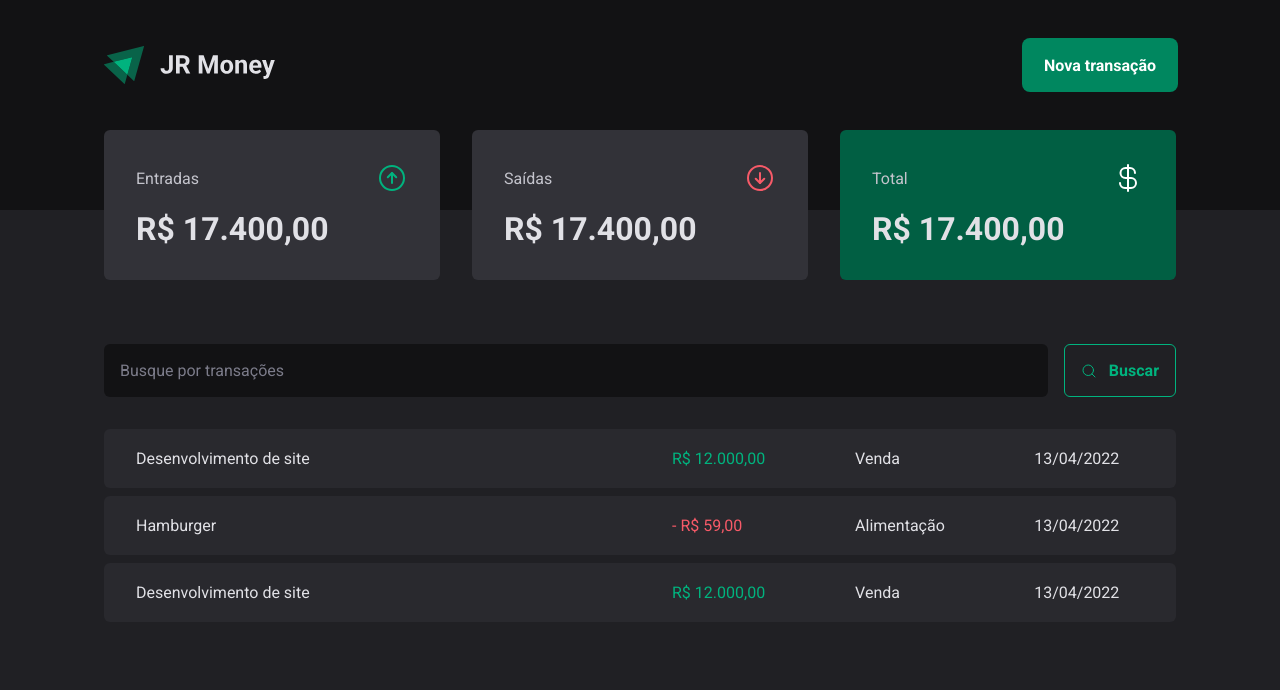
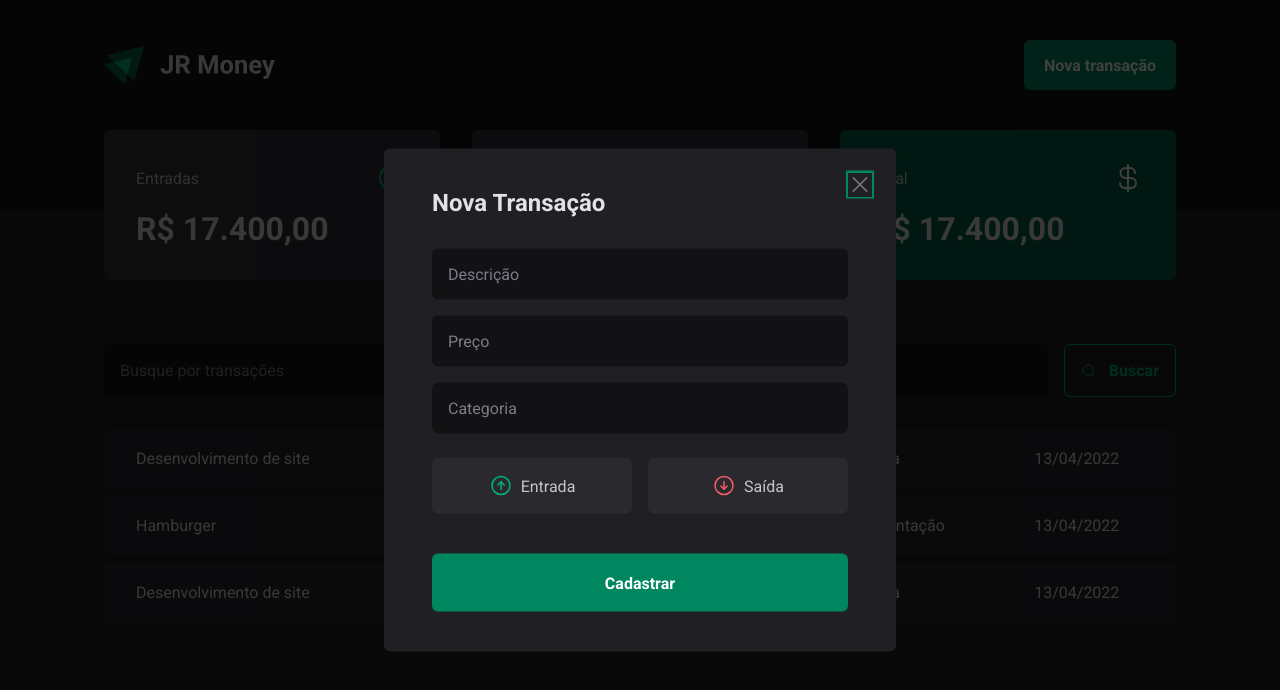
Before and after one commit to josiasroberto/03-jr-money, a React (Vite) app: page / in a window 1280 px wide. Both pictures are taken after a click on the button "Nova transação". Shown: the top 690 px of the page. Built offline with nearby package versions, Linux system fonts and the light colour scheme.

Commit message:
Create NewTransactionModal
Add favicon

```diff
--- a/index.html
+++ b/index.html
@@ -6,7 +6,7 @@
     <link rel="preconnect" href="https://fonts.googleapis.com" />
     <link rel="preconnect" href="https://fonts.gstatic.com" crossorigin />
 
-    <link rel="icon" type="image/svg+xml" href="/vite.svg" />
+    <link rel="icon" type="image/png" href="/IgniteSimbol.png" />
     <meta name="viewport" content="width=device-width, initial-scale=1.0" />
 
 
--- a/package.json
+++ b/package.json
@@ -10,6 +10,8 @@
     "preview": "vite preview"
   },
   "dependencies": {
+    "@radix-ui/react-dialog": "^1.0.4",
+    "@radix-ui/react-radio-group": "^1.1.3",
     "phosphor-react": "^1.4.1",
     "react": "^18.2.0",
     "react-dom": "^18.2.0",
--- a/src/components/Header/index.tsx
+++ b/src/components/Header/index.tsx
@@ -1,13 +1,22 @@
 import { HeaderContainer, HeaderContent, NewTransactionButton } from './styles'
+import * as Dialog from '@radix-ui/react-dialog'
 
 import logoImg from '../../assets/logo.svg'
+import { NewTransactionModal } from '../NewTransactionModal'
 
 export function Header() {
   return (
     <HeaderContainer>
       <HeaderContent>
         <img src={logoImg} alt="" />
-        <NewTransactionButton>Nova transação</NewTransactionButton>
+
+        <Dialog.Root>
+          <Dialog.Trigger asChild>
+            <NewTransactionButton>Nova transação</NewTransactionButton>
+          </Dialog.Trigger>
+
+          <NewTransactionModal />
+        </Dialog.Root>
       </HeaderContent>
     </HeaderContainer>
   )
--- /dev/null
+++ b/src/components/NewTransactionModal/index.tsx
@@ -0,0 +1,44 @@
+import * as Dialog from '@radix-ui/react-dialog'
+
+import {
+  CloseButton,
+  Content,
+  Overlay,
+  TransactionType,
+  TransactionTypeButton,
+} from './styles'
+import { ArrowCircleDown, ArrowCircleUp, X } from 'phosphor-react'
+
+export function NewTransactionModal() {
+  return (
+    <Dialog.Portal>
+      <Overlay />
+      <Content>
+        <Dialog.Title>Nova Transação</Dialog.Title>
+        <CloseButton>
+          <X size={24} />
+        </CloseButton>
+
+        <form action="">
+          <input type="text" placeholder="Descrição" required />
+          <input type="number" placeholder="Preço" required />
+          <input type="text" placeholder="Categoria" required />
+
+          <TransactionType>
+            <TransactionTypeButton $variant="income" value="income">
+              <ArrowCircleUp size={24} />
+              Entrada
+            </TransactionTypeButton>
+
+            <TransactionTypeButton $variant="outcome" value="outcome">
+              <ArrowCircleDown size={24} />
+              Saída
+            </TransactionTypeButton>
+          </TransactionType>
+
+          <button type="submit">Cadastrar</button>
+        </form>
+      </Content>
+    </Dialog.Portal>
+  )
+}
--- /dev/null
+++ b/src/components/NewTransactionModal/styles.ts
@@ -0,0 +1,118 @@
+import { styled } from 'styled-components'
+import * as Dialog from '@radix-ui/react-dialog'
+import * as RadioGroup from '@radix-ui/react-radio-group'
+
+export const Overlay = styled(Dialog.Overlay)`
+  position: fixed;
+  width: 100vw;
+  height: 100vh;
+  inset: 0;
+  background: rgba(0, 0, 0, 0.75);
+`
+
+export const Content = styled(Dialog.Content)`
+  min-width: 32rem;
+  border-radius: 6px;
+  padding: 2.5rem 3rem;
+  background: ${({ theme }) => theme['gray-800']};
+
+  position: fixed;
+  top: 50%;
+  left: 50%;
+  transform: translate(-50%, -50%);
+
+  form {
+    margin-top: 2rem;
+    display: flex;
+    flex-direction: column;
+    gap: 1rem;
+
+    input {
+      border-radius: 6px;
+      border: 0;
+      background: ${({ theme }) => theme['gray-900']};
+      color: ${({ theme }) => theme['gray-300']};
+      padding: 1rem;
+
+      &::placeholder {
+        color: ${({ theme }) => theme['gray-500']};
+      }
+    }
+
+    button[type='submit'] {
+      height: 58px;
+      border: 0;
+      background: ${({ theme }) => theme['green-500']};
+      color: ${({ theme }) => theme.white};
+      font-weight: bold;
+      padding: 0 1.25rem;
+      border-radius: 6px;
+      margin-top: 1.5rem;
+
+      &:hover {
+        background: ${({ theme }) => theme['green-700']};
+        transition: background-color 0.2s;
+      }
+    }
+  }
+`
+export const CloseButton = styled(Dialog.Close)`
+  position: absolute;
+  background: transparent;
+  border: 0;
+  top: 1.5rem;
+  right: 1.5rem;
+  line-height: 0;
+  cursor: pointer;
+  color: ${({ theme }) => theme['gray-500']};
+`
+
+export const TransactionType = styled(RadioGroup.Root)`
+  display: grid;
+  grid-template-columns: repeat(2, 1fr);
+  gap: 1rem;
+  margin-top: 0.5rem;
+`
+
+interface TransactionTypeButtonProps {
+  $variant: 'income' | 'outcome'
+}
+
+export const TransactionTypeButton = styled(
+  RadioGroup.Item,
+)<TransactionTypeButtonProps>`
+  background: ${({ theme }) => theme['gray-700']};
+  padding: 1rem;
+  display: flex;
+  align-items: center;
+  justify-content: center;
+  gap: 0.5rem;
+  border-radius: 6px;
+  cursor: pointer;
+  border: 0;
+  color: ${({ theme }) => theme['gray-300']};
+
+  svg {
+    color: ${(props) =>
+      props.$variant === 'income'
+        ? props.theme['green-300']
+        : props.theme['red-300']};
+  }
+
+  &[data-state='unchecked']:hover {
+    transition: background-color 0.2s;
+    background: ${({ theme }) => theme['gray-600']};
+  }
+
+  &[data-state='checked'] {
+    color: ${({ theme }) => theme.white};
+    background: ${(props) =>
+      props.$variant === 'income'
+        ? props.theme['green-500']
+        : props.theme['red-500']};
+
+    svg {
+      color: ${({ theme }) => theme.white};
+    }
+  }
+`
```
Also changed, not shown: public/IgniteSimbol.png (added), 1 other file (tests, documents, lock files or other folders).
